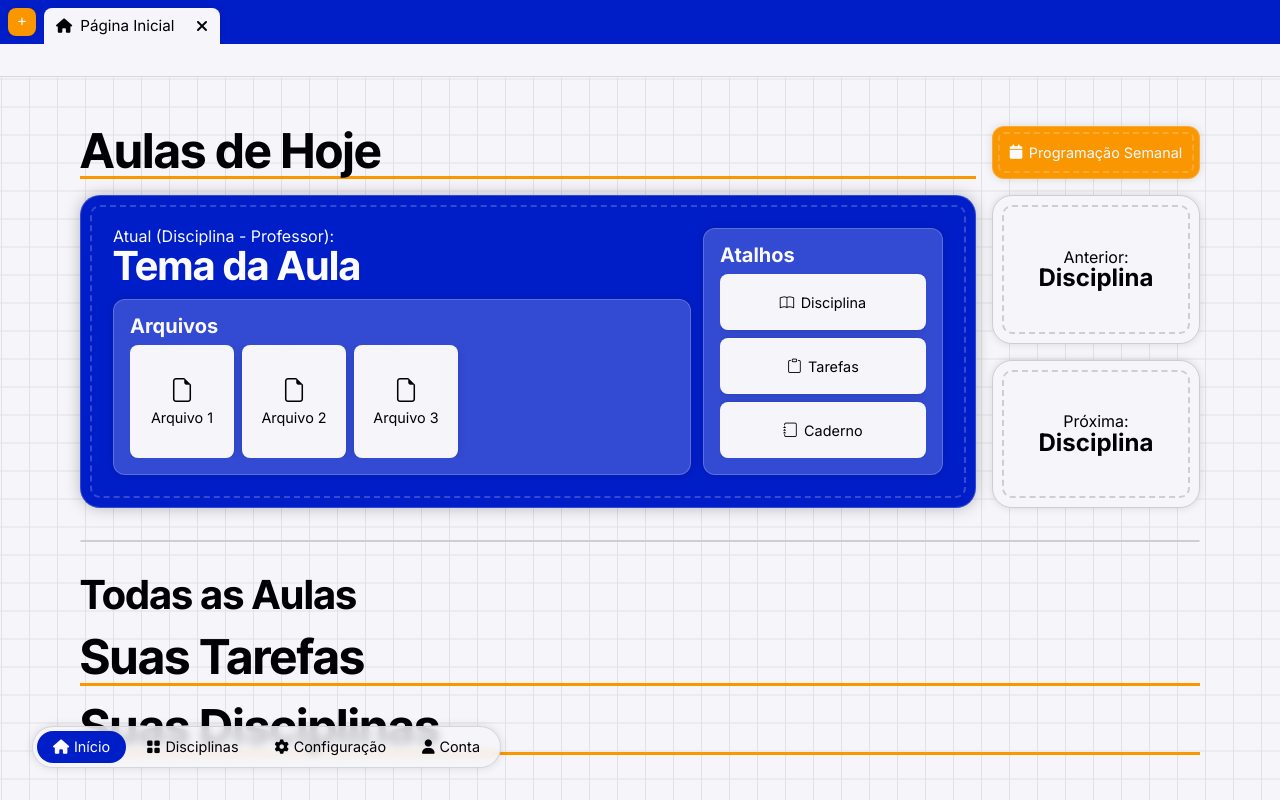
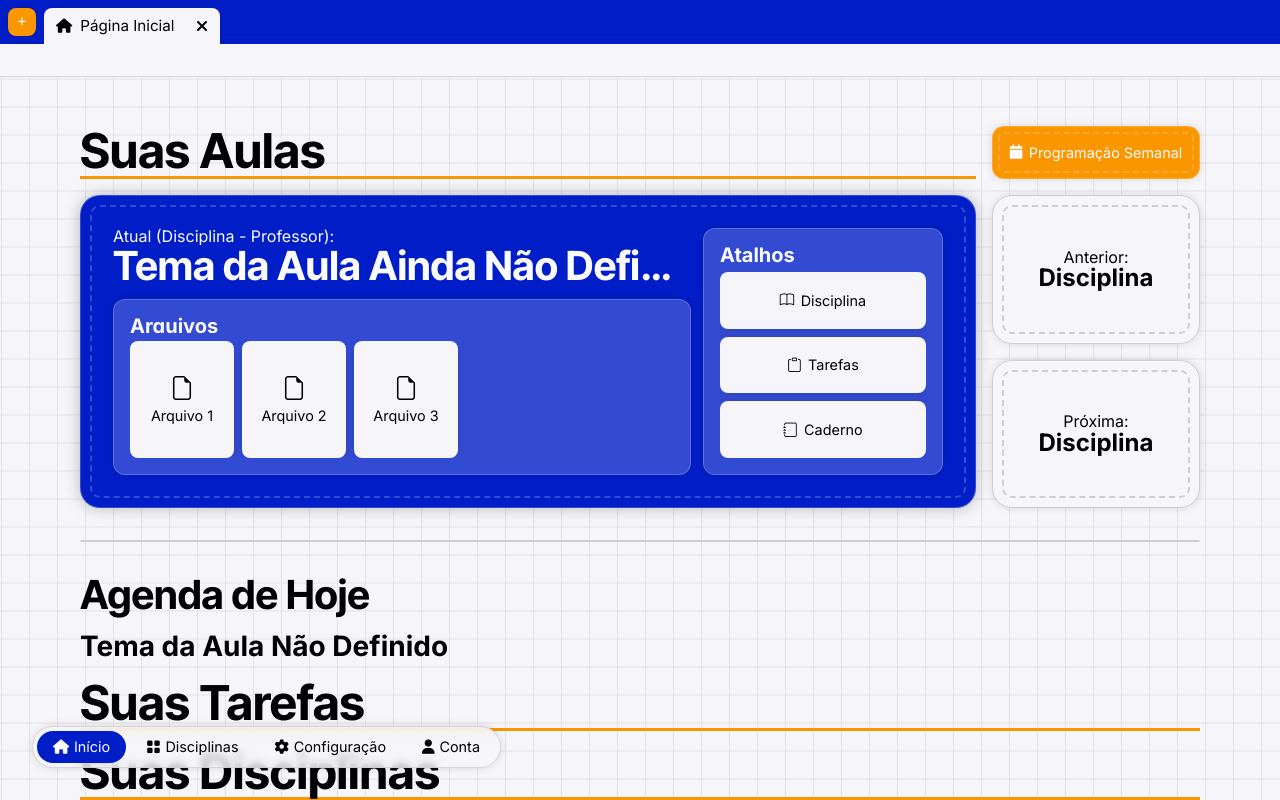
Before and after one commit to Test-User-KL/Plataforma-Odette, a React (Vite) app: page / in a window 1280 px wide. Built offline with nearby package versions, Linux system fonts and the light colour scheme.

Commit message:
"text-overflow: ellipsis" to Current Class <h2><p>

```diff
--- a/src/App.css
+++ b/src/App.css
@@ -274,7 +274,7 @@ body {
 }
 
 /* Media Queries */
-@media (max-width: 959px) {
+@media (max-width: 999px) {
 	main section {
 		padding: 0 var(--minor-padding-section);
 	}
@@ -289,7 +289,7 @@ body {
     }
 }
 
-@media (min-width: 960px) {
+@media (min-width: 1000px) {
 	main section {
 		padding: 0 var(--major-padding-section);
 	}
--- a/src/App.tsx
+++ b/src/App.tsx
@@ -376,7 +376,7 @@ export default function App() {
 				/>
 			</main>
 
-                        <MainNav changeTab={changeTab} activeView={activeView} />
-                </div>
-        );
+			<MainNav changeTab={changeTab} activeView={activeView} />
+		</div>
+    );
 }
--- a/src/pages/HomePage.tsx
+++ b/src/pages/HomePage.tsx
@@ -3,7 +3,7 @@ export default function HomePage() {
         <div id="home" className="home-page page">
             <section id="my-week" className="my-week">
                 <div className="summary">
-                    <h1>Aulas de Hoje</h1>
+                    <h1>Suas Aulas</h1>
                     <button className="special show-schedule">
                         <i className="fa-solid fa-calendar"></i>
                         Programação Semanal
@@ -12,7 +12,7 @@ export default function HomePage() {
                         <div className="current-class">
                             <div className="texts">
                                 <p>Atual (Disciplina - Professor):</p>
-                                <h2>Tema da Aula</h2>
+                                <h2>Tema da Aula Ainda Não Definido</h2>
                             </div>
                             <div  className="files">
                                 <h6>Arquivos</h6>
@@ -62,7 +62,12 @@ export default function HomePage() {
 
                 <hr/>
 
-                <h2>Todas as Aulas</h2>
+                <h2>Agenda de Hoje</h2>
+                <div className="allClasses">
+                    <div className="class">
+                        <h4>Tema da Aula Não Definido</h4>
+                    </div>
+                </div>
             </section>
 
             <section id="my-tasks" className="my-tasks">
--- a/src/styles/Home.css
+++ b/src/styles/Home.css
@@ -51,8 +51,9 @@
 			'files shortcuts'
 		;
 		grid-template-rows: 1fr 11rem;
-		grid-template-columns: 1fr minmax(0, min(50%, 15rem));
+		grid-template-columns: 1fr 15rem;
 		gap: 0.75rem;
+		width: 100%;
 	}
 
 	.my-week .summary .current-previous-next-class .current-class .shortcuts .shortcuts-list {
@@ -61,6 +62,11 @@
 }
 
 /* Main */
+.my-week {
+	min-width: 0;
+	width: 100%;
+}
+
 .my-week .summary {
 	display: grid;
 	grid-template-areas:
@@ -69,9 +75,13 @@
 	;
 	grid-template-columns: 1fr 13rem;
 	gap: 1rem;
+	min-width: 0;
+	width: 100%;
 }
 
-.my-week .summary h1 { grid-area: h1; }
+.my-week .summary h1 {
+	grid-area: h1;
+}
 
 .my-week .summary .show-schedule {
 	grid-area: btn;
@@ -104,9 +114,15 @@
 	box-shadow: var(--default-bs);
 	border-radius: 1.25rem;
 	color: var(--white);
+	min-width: 0;
 }
 
 .my-week .summary .current-previous-next-class .current-class :is(p, h2, h6) {
+	display: block;
+	width: 100%;
+	white-space: nowrap;
+	text-overflow: ellipsis;
+	overflow: hidden;
 	color: var(--white);
 }
 
@@ -117,6 +133,7 @@
 .my-week .summary .current-previous-next-class .current-class .texts {
 	grid-area: texts;
 	height: fit-content;
+	min-width: 0;
 }
 
 .my-week .summary .current-previous-next-class .current-class .files { grid-area: files; }
```
